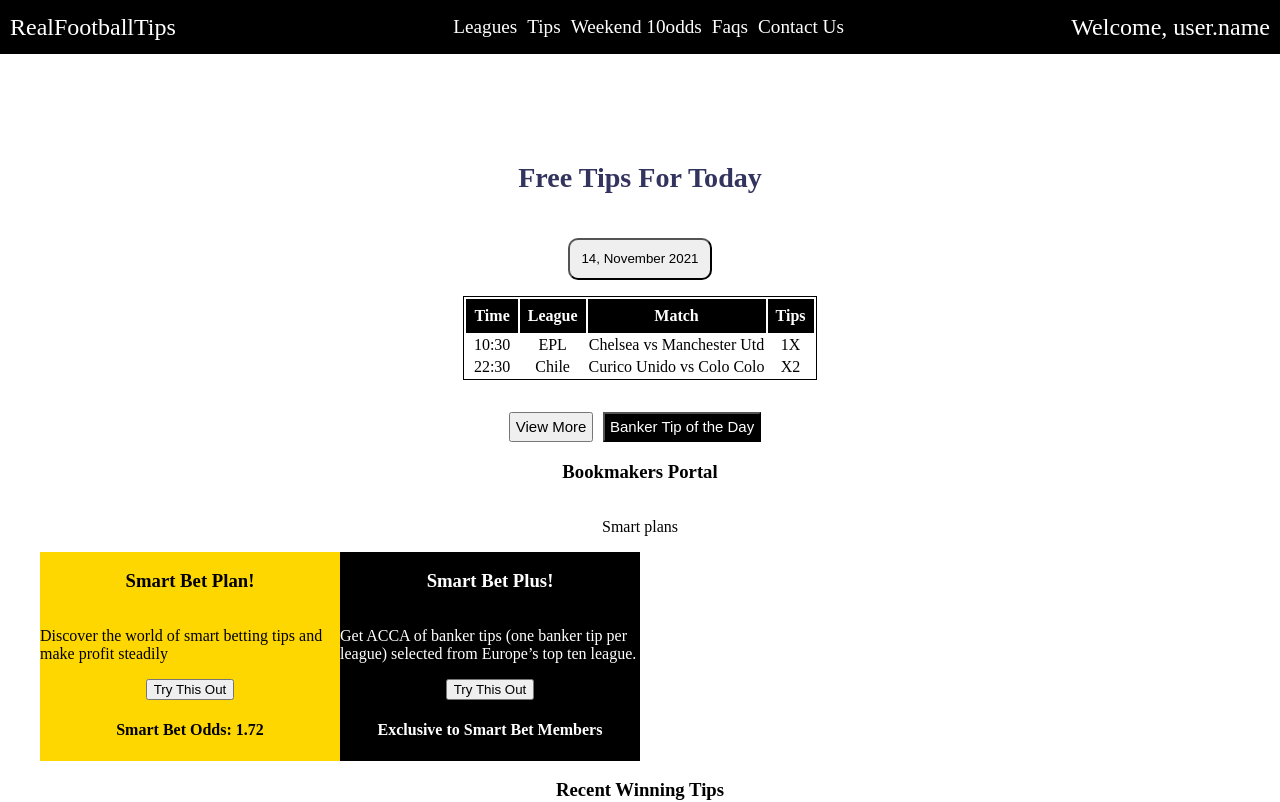
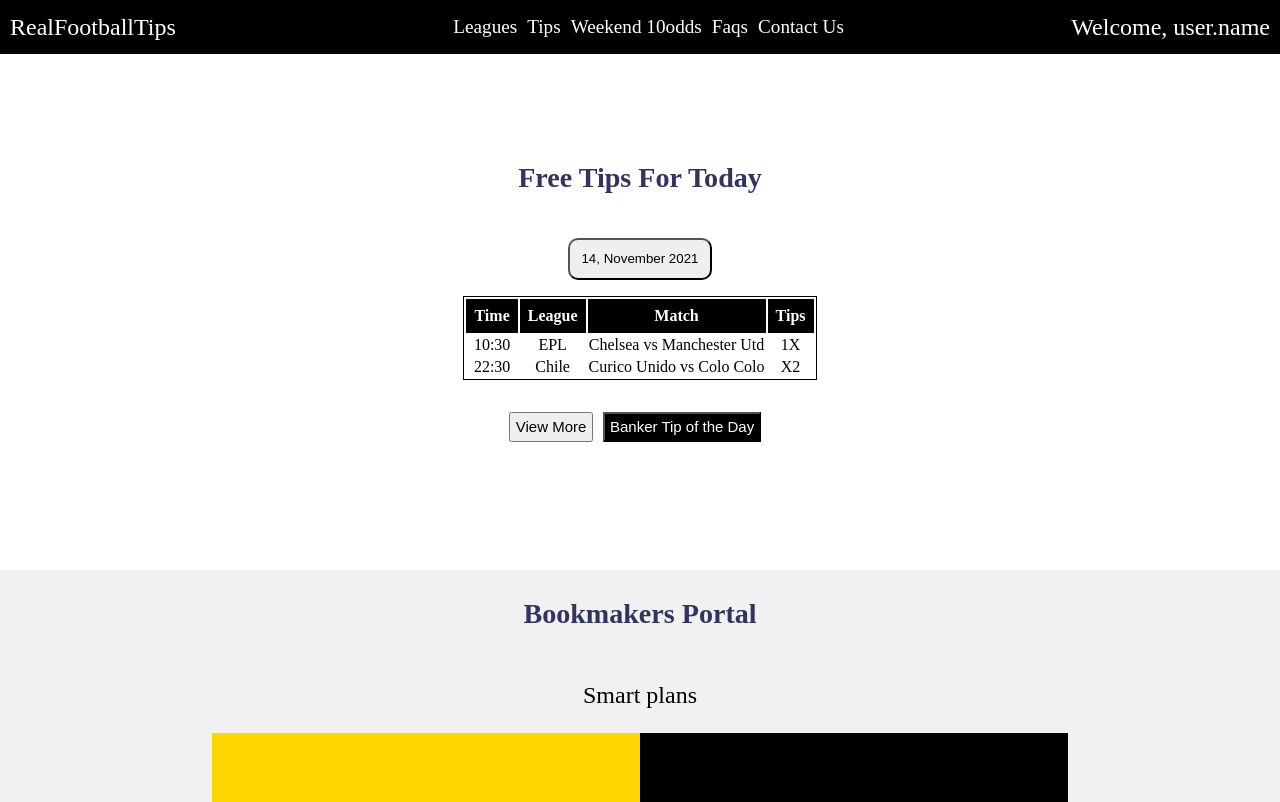
Before and after one commit to diamond-nicholas/football_tip, a React (Create React App) app: page / in a window 1280 px wide. Shown: the top 802 px of the page. Built offline with nearby package versions, Linux system fonts and the light colour scheme.

Commit message:
complete styles for card1 plans

```diff
--- a/src/Components/Plans.js
+++ b/src/Components/Plans.js
@@ -13,7 +13,7 @@ const Plans = () => {
           <div className='card1'>
             <h3>Smart Bet Plan!</h3>
             <p>
-              Discover the world of smart betting tips and make profit steadily
+              Discover the world of smart betting tips and  make profit steadily
             </p>
             <button>Try This Out</button>
             <h4>Smart Bet Odds: 1.72</h4>
--- a/src/Styles/Plans.css
+++ b/src/Styles/Plans.css
@@ -3,6 +3,8 @@ main {
   flex-direction: column;
   justify-content: center;
   align-items: center;
+  background-color: #f1f1f1;
+  margin-top: 8rem;
 }
 
 .header {
@@ -10,12 +12,37 @@ main {
   flex-direction: column;
   justify-content: center;
   align-items: center;
+  color: #33335f;
+  font-size: 1.5rem;
+}
+
+.header p {
+  font-size: 1.5rem;
+  color: black;
 }
 
 .cards {
   display: flex;
-  justify-content: center;
-  align-items: center;
+}
+
+.card1 h3 {
+  color: #33335f;
+  font-size: 1.5rem;
+}
+
+.card1 p {
+ font-size: 1.3rem;
+ text-align: center;
+}
+.card1 button {
+ padding: 23px;
+ background-color: #3b6707;
+ font-size: 30px;
+ font-weight: 600;
+ color: #fff;
+}
+.card1 h4 {
+ font-size: 27px;
 }
 
 .card1 {
@@ -24,6 +51,7 @@ main {
   flex-direction: column;
   justify-content: center;
   align-items: center;
+  padding: 4rem;
 }
 
 .card2 {
@@ -33,6 +61,7 @@ main {
   flex-direction: column;
   justify-content: center;
   align-items: center;
+  padding: 4rem;
 }
 .card1 {
   max-width: 300px;
--- a/src/Styles/Tips.css
+++ b/src/Styles/Tips.css
@@ -10,7 +10,7 @@ main {
  align-items: center;
 }
 
-.cards {
+/* .cards {
  display: grid;
  grid-template-columns: 1fr 1fr 1fr 1fr;
-}
+} */
```
Lines whose indentation alone changed are shown as unchanged.
